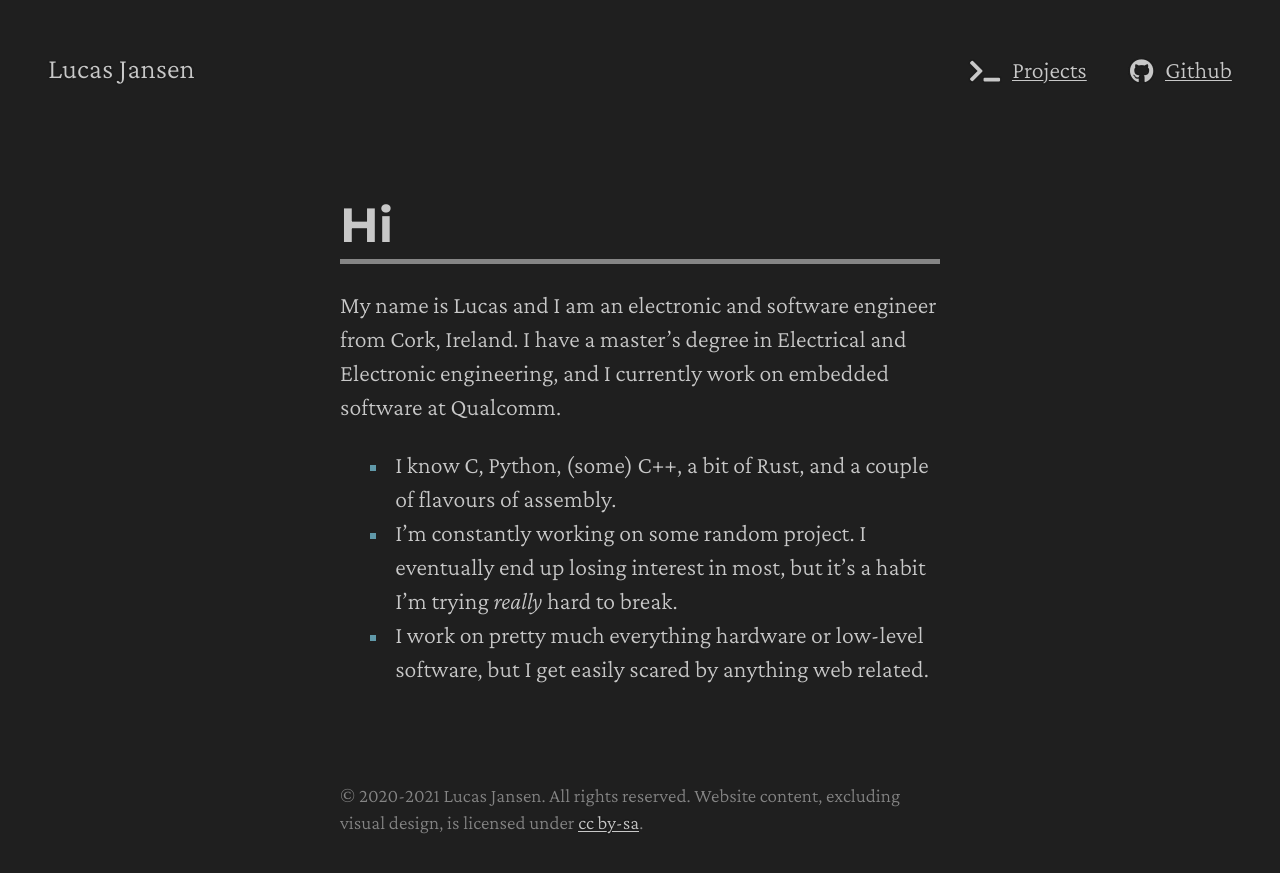
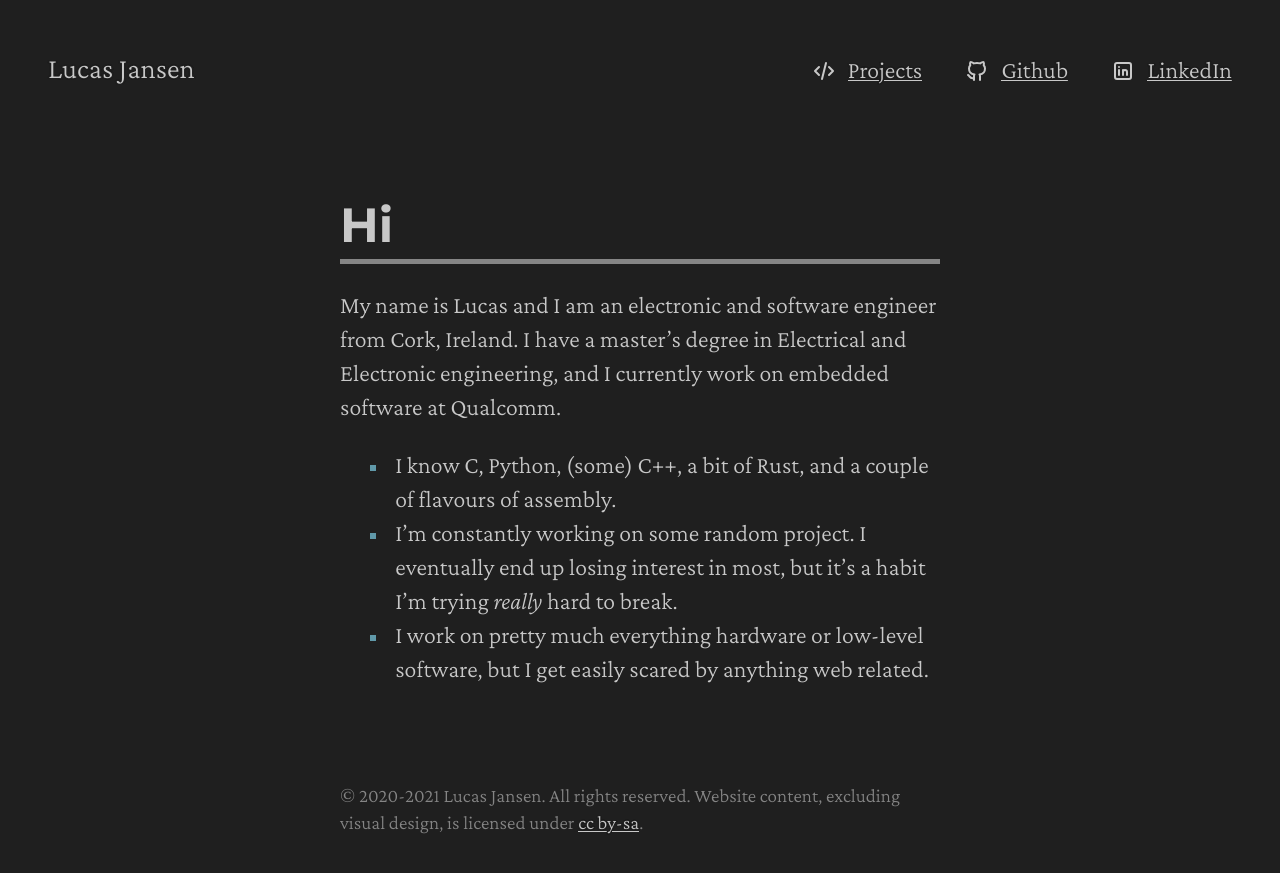
Before and after one commit to staticintlucas/staticintlucas.github.io, a Jekyll site: the page built from index.md, in a window 1280 px wide. Shown: the top 873 px of the page. Built offline with Jekyll 4.4.1, drawn with Linux system fonts in a browser that asks for light colours; nearby versions of some CDN libraries; our own code applies the rules of GitHub Pages for plain Markdown files.

Commit message:
Replace FontAwesome with Tabler Icons to better match the style

```diff
--- a/_includes/head.html
+++ b/_includes/head.html
@@ -1,7 +1,6 @@
 <meta charset="utf-8">
 <meta name="viewport" content="width=device-width">
 <title>{% if page.alt_title %}{{ page.alt_title }}{% else %}{{ page.title }}{% endif %}</title>
-<link rel="stylesheet" href="https://cdnjs.cloudflare.com/ajax/libs/font-awesome/5.14.0/css/all.min.css" integrity="sha512-1PKOgIY59xJ8Co8+NE6FZ+LOAZKjy+KY8iq0G4B3CyeY6wYHN3yt9PW0XpSriVlkMXe40PTKnXrLnZ9+fkDaog==" crossorigin="anonymous" />
 <link href="https://fonts.googleapis.com/css2?family=Crimson+Pro:ital,wght@0,300;0,500;1,300;1,500&amp;family=Fira+Mono&amp;family=Montserrat:ital,wght@0,700;1,700&amp;display=swap" rel="stylesheet">
 
 <link rel="apple-touch-icon" sizes="180x180" href="/assets/icon/apple-touch-icon.png">
--- a/_includes/nav.html
+++ b/_includes/nav.html
@@ -6,9 +6,27 @@
                 whitespace in between.
             {% endcomment %}
             <li><a href="/" class="title noline">Lucas Jansen</a>
-            <li><a href="/projects" class="noline"><i class="fas fa-terminal"></i>&ensp;<u>Projects</u></a>
-            {% comment %}<li><a href="https://twitter.com/staticintlucas" class="noline"><i class="fab fa-twitter"></i>&ensp;<u>Twitter</u></a>{% endcomment %}
-            <li><a href="https://github.com/staticintlucas" class="noline"><i class="fab fa-github"></i>&ensp;<u>Github</u></a>
+            <li><a href="/projects" class="noline">
+                <svg xmlns="http://www.w3.org/2000/svg" class="icon icon-tabler icon-tabler-code" width="24" height="24" viewBox="0 0 24 24" stroke-width="2" stroke="currentColor" fill="none" stroke-linecap="round" stroke-linejoin="round">
+                    <path stroke="none" d="M0 0h24v24H0z" fill="none"></path>
+                    <polyline points="7 8 3 12 7 16"></polyline>
+                    <polyline points="17 8 21 12 17 16"></polyline>
+                    <line x1="14" y1="4" x2="10" y2="20"></line>
+                </svg>&ensp;<u>Projects</u></a>
+            <li><a href="https://github.com/staticintlucas" class="noline">
+                <svg xmlns="http://www.w3.org/2000/svg" class="icon icon-tabler icon-tabler-brand-github" width="24" height="24" viewBox="0 0 24 24" stroke-width="2" stroke="currentColor" fill="none" stroke-linecap="round" stroke-linejoin="round">
+                    <path stroke="none" d="M0 0h24v24H0z" fill="none"></path>
+                    <path d="M9 19c-4.3 1.4 -4.3 -2.5 -6 -3m12 5v-3.5c0 -1 .1 -1.4 -.5 -2c2.8 -.3 5.5 -1.4 5.5 -6a4.6 4.6 0 0 0 -1.3 -3.2a4.2 4.2 0 0 0 -.1 -3.2s-1.1 -.3 -3.5 1.3a12.3 12.3 0 0 0 -6.2 0c-2.4 -1.6 -3.5 -1.3 -3.5 -1.3a4.2 4.2 0 0 0 -.1 3.2a4.6 4.6 0 0 0 -1.3 3.2c0 4.6 2.7 5.7 5.5 6c-.6 .6 -.6 1.2 -.5 2v3.5"></path>
+                </svg>&ensp;<u>Github</u></a>
+            <li><a href="https://www.linkedin.com/in/ljansen0/" class="noline">
+                <svg xmlns="http://www.w3.org/2000/svg" class="icon icon-tabler icon-tabler-brand-linkedin" width="24" height="24" viewBox="0 0 24 24" stroke-width="2" stroke="currentColor" fill="none" stroke-linecap="round" stroke-linejoin="round">
+                    <path stroke="none" d="M0 0h24v24H0z" fill="none"></path>
+                    <rect x="4" y="4" width="16" height="16" rx="2"></rect>
+                    <line x1="8" y1="11" x2="8" y2="16"></line>
+                    <line x1="8" y1="8" x2="8" y2="8.01"></line>
+                    <line x1="12" y1="16" x2="12" y2="11"></line>
+                    <path d="M16 16v-3a2 2 0 0 0 -4 0"></path>
+                </svg>&ensp;<u>LinkedIn</u></a>
         </ul>
     </nav>
 </header>
--- a/_sass/main.scss
+++ b/_sass/main.scss
@@ -332,6 +332,6 @@ hr {
     margin: 2 * $paragraph-spacing auto;
 }
 
-.fa, .fab, .fad, .fal, .far, .fas {
-    vertical-align: -0.075em;
+svg.icon-tabler {
+    vertical-align: text-bottom;
 }
```
